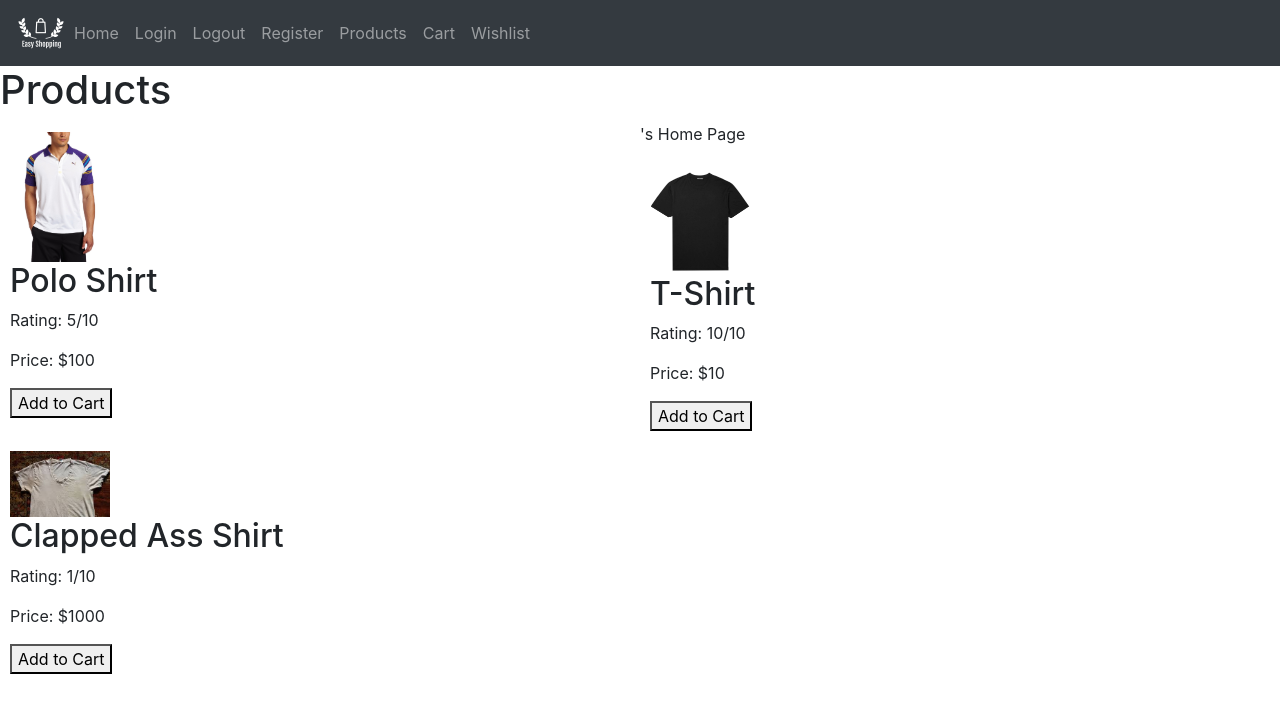
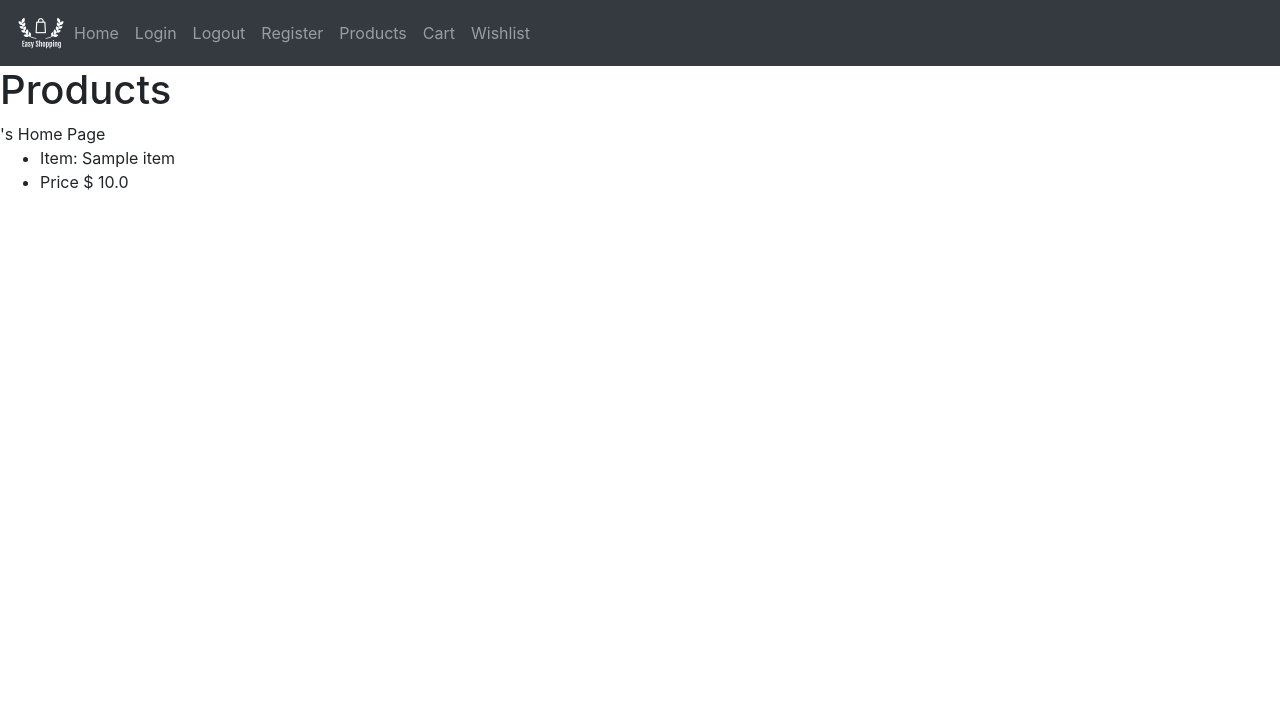
Before and after one commit to saikiran-sjsu/EasyShopping, a Flask app: page /product in a window 1280 px wide. Shown: the top 713 px of the page. Run offline with Flask 2, Linux system fonts and the light colour scheme; tables that the repository leaves empty hold one stand-in row (values such as "Sample post"); some libraries are stand-ins or nearby versions.

Commit message:
start of products and cart page

```diff
--- a/ShoppingApp/routes.py
+++ b/ShoppingApp/routes.py
@@ -1,7 +1,7 @@
-from flask import render_template, redirect, url_for, flash
+from flask import render_template, redirect, url_for, flash, request
 from ShoppingApp import app, db
 from ShoppingApp.forms import RegisterForm, LoginForm
-from ShoppingApp.models import User
+from ShoppingApp.models import User, Item, CartItem
 from flask_login import login_user, logout_user, current_user
 
 @app.route('/')
@@ -11,17 +11,42 @@ def home():
     return render_template('home.html', title=title)
 
 
-@app.route('/product')
+@app.route('/product', methods=['GET'])
 def product():
-    title = 'products'
-    return render_template('product.html', title=title)
+    title = 'Products'
+    items = Item.query.all()
+    print(items)
+    return render_template('product.html', items=items, title=title)
 
+@app.route('/product/add', methods=['POST'])
+def productadd():
+    itemname = request.args.get('itemname')
+    itemprice = request.args.get('price')
+    print("Account t shirt!")
+    if itemname and itemprice:
+        new_item = Item(itemname=itemname, itemprice=itemprice)
+        db.session.add(new_item)  # add new item to db
+        db.session.commit()  # commits all changes
+        print("Shirt shirt")
 
-@app.route('/cart')
+@app.route('/cart', methods=['GET'])
 def cart():
-    title = 'cart'
-    return render_template('cart.html', title=title)
+    title = 'Cart'
+    cartitems = CartItem.query.all()
+    cartadd()
+    return render_template('cart.html', cartitems=cartitems, title=title)
 
+@app.route('/cart/add', methods=['POST'])
+def cartadd():
+    itemname = request.args.get('itemname')
+    itemquantity = request.args.get('itemquantity')
+    itemprice = request.args.get('price')
+    print("item in cart")
+    if itemname and itemquantity and itemprice:
+        new_item = CartItem(itemname=itemname, itemquantity=itemquantity, itemprice=itemprice)
+        db.session.add(new_item)  # add new item to db
+        db.session.commit()  # commits all changes
+        print("inside cart if")
 
 @app.route('/wishlist')
 def wishlist():
--- a/ShoppingApp/templates/cart.html
+++ b/ShoppingApp/templates/cart.html
@@ -1,5 +1,5 @@
 {% extends "base.html" %}
 
 {% block content %}
-<h1>cart</h1>
+<h1>{{title}}</h1>
 {% endblock content %}
--- a/ShoppingApp/templates/product.html
+++ b/ShoppingApp/templates/product.html
@@ -1,33 +1,22 @@
 {% extends "base.html" %}
 
 {% block content %}
-<h1>Products</h1>
+<h1>{{title}}</h1>
 <a>{{current_user.firstName}}'s Home Page</a>
 
 
-<div class="column" >
-    <img src = /static/images/polo.jpg width =100px>
-    <h2>Polo Shirt</h2>
-    <p>Rating: 5/10</p>
-    <p>Price: $100</p>
-    <button> Add to Cart </button>
-  </div>
-  <p></p>
-  <div class="column">
-    <img src = /static/images/tshirt.jpg width =100px>
-    <h2>T-Shirt</h2>
-    <p>Rating: 10/10</p>
-    <p>Price: $10</p>
-    <button> Add to Cart </button>
-  </div>
-  <p></p>
-  <div class="column" >
-    <img src = /static/images/clapped.jpg width =100px>
-    <h2>Clapped Ass Shirt</h2>
-    <p>Rating: 1/10</p>
-    <p>Price: $1000</p>
-    <button> Add to Cart </button>
-  </div>
+{% for item in items %}
+<ul>
+    <li>
+        <span class="field-name">Item:</span>
+        <span class="field-value">{{ item.itemname }}</span>
+    </li>
+    <li>
+        <span class="field-name">Price $</span>
+        <span class="field-value">{{ item.itemprice }}</span>
+    </li>
+</ul>
+{% endfor %}
 
 
 {% endblock content %}
```
Also changed, not shown: ShoppingApp/models.py (+15 -0 lines), app.db (added).
